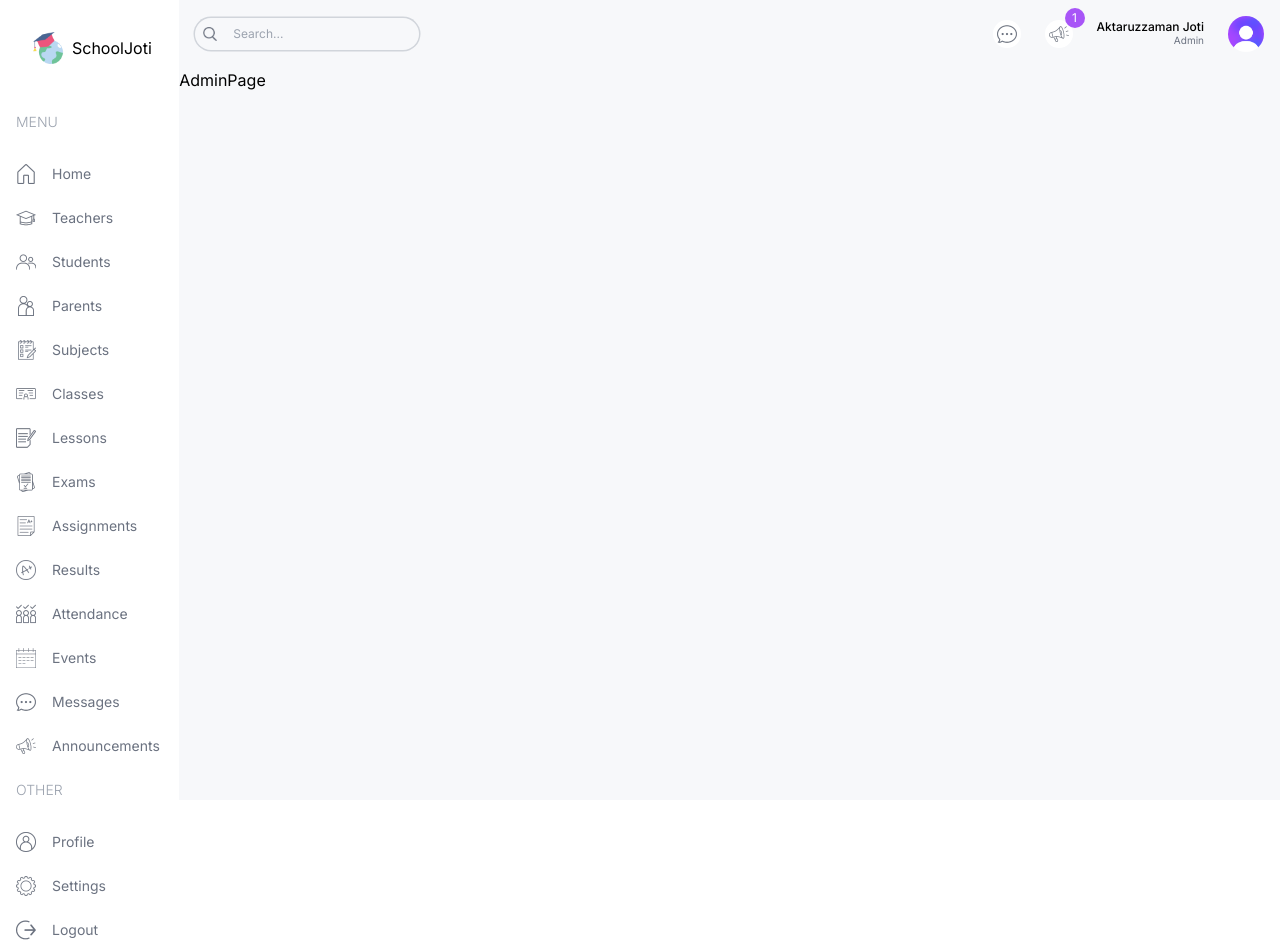
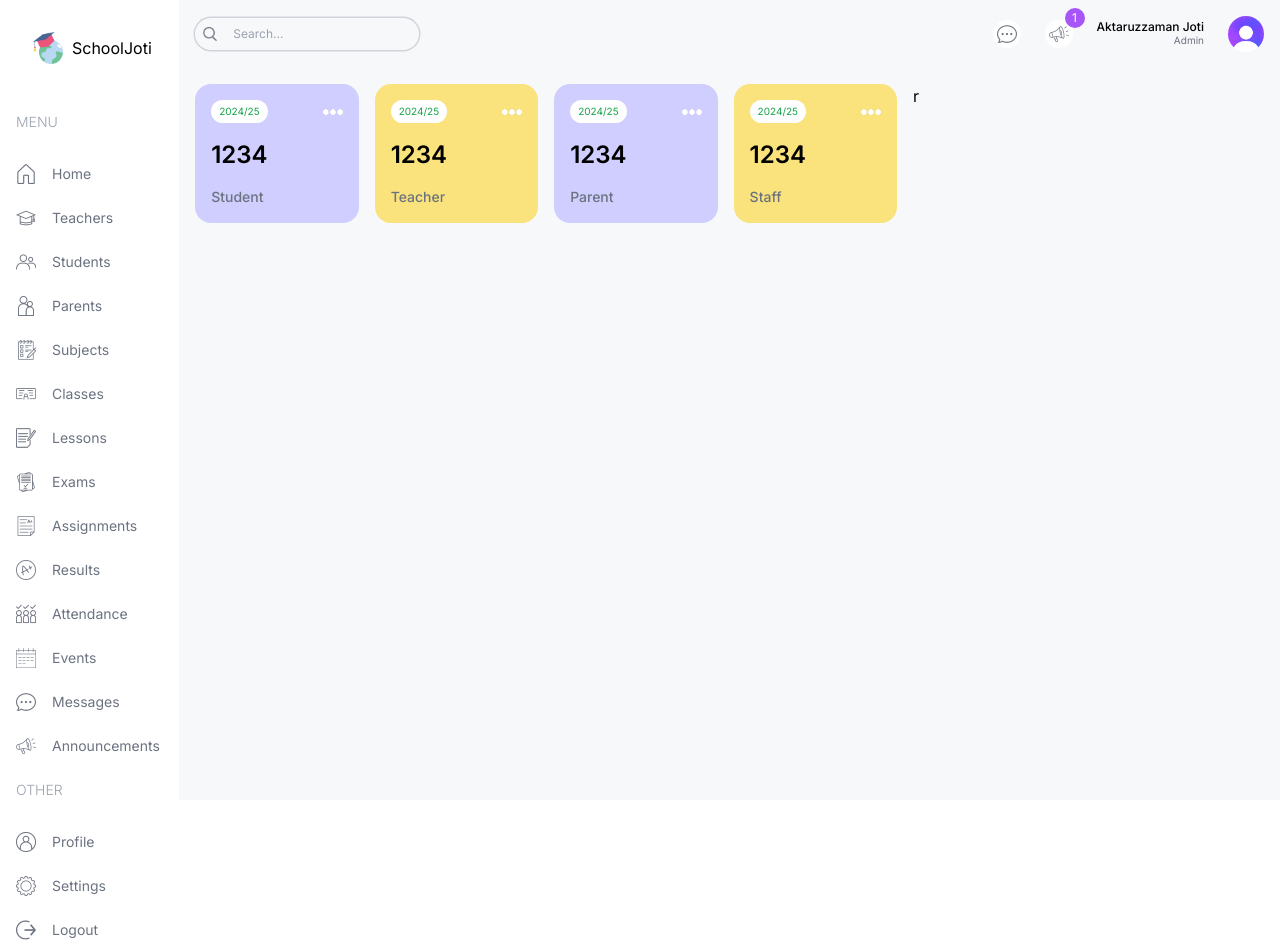
Before and after one commit to safak/next-dashboard-ui, a Next.js app: page /admin in a window 1280 px wide. Built offline with nearby package versions, Linux system fonts and the light colour scheme.

Commit message:
navbar and menu design done

```diff
--- a/src/app/(dashboard)/admin/page.tsx
+++ b/src/app/(dashboard)/admin/page.tsx
@@ -1,5 +1,22 @@
+import UserCard from "@/components/UserCard";
+
 const AdminPage = () => {
-  return <div>AdminPage</div>;
+  return (
+    <div className="p-4 flex gap-4 flex-col md:flex-row">
+      {/* LEFT */}
+      <div className="w-full lg:w-2/3">
+        {/* USER CARD */}
+        <div className="flex gap-4 justify-between flex-wrap">
+          <UserCard type="student" />
+          <UserCard type="teacher" />
+          <UserCard type="parent" />
+          <UserCard type="staff" />
+        </div>
+      </div>
+      {/* RIGHT */}
+      <div className="w-full lg:w-1/3">r</div>
+    </div>
+  );
 };
 
 export default AdminPage;
--- /dev/null
+++ b/src/components/UserCard.tsx
@@ -0,0 +1,18 @@
+import Image from "next/image";
+
+const UserCard = ({ type }: { type: string }) => {
+  return (
+    <div className="rounded-2xl odd:bg-jotiPurple even:bg-jotiYellow p-4 flex-1 min-w-[130px]">
+      <div className="flex justify-between items-center">
+        <span className="text-[10px] bg-white px-2 py-1 rounded-full text-green-600">
+          2024/25
+        </span>
+        <Image src="/more.png" alt="" width={20} height={20} />
+      </div>
+      <h1 className="text-2xl font-semibold my-4">1234</h1>
+      <h2 className="capitalize text-sm font-medium text-gray-500">{type}</h2>
+    </div>
+  );
+};
+
+export default UserCard;
--- a/tailwind.config.ts
+++ b/tailwind.config.ts
@@ -13,6 +13,14 @@ const config: Config = {
         "gradient-conic":
           "conic-gradient(from 180deg at 50% 50%, var(--tw-gradient-stops))",
       },
+      colors: {
+        jotiSky: "#C3EBFA",
+        jotiSkyLight: "#EDF9FD",
+        jotiPurple: "#CFCEFF",
+        jotiPurpleLight: "#F1F0FF",
+        jotiYellow: "#FAE27C",
+        jotiYellowLight: "#FEFCE8",
+      },
     },
   },
   plugins: [],
```
